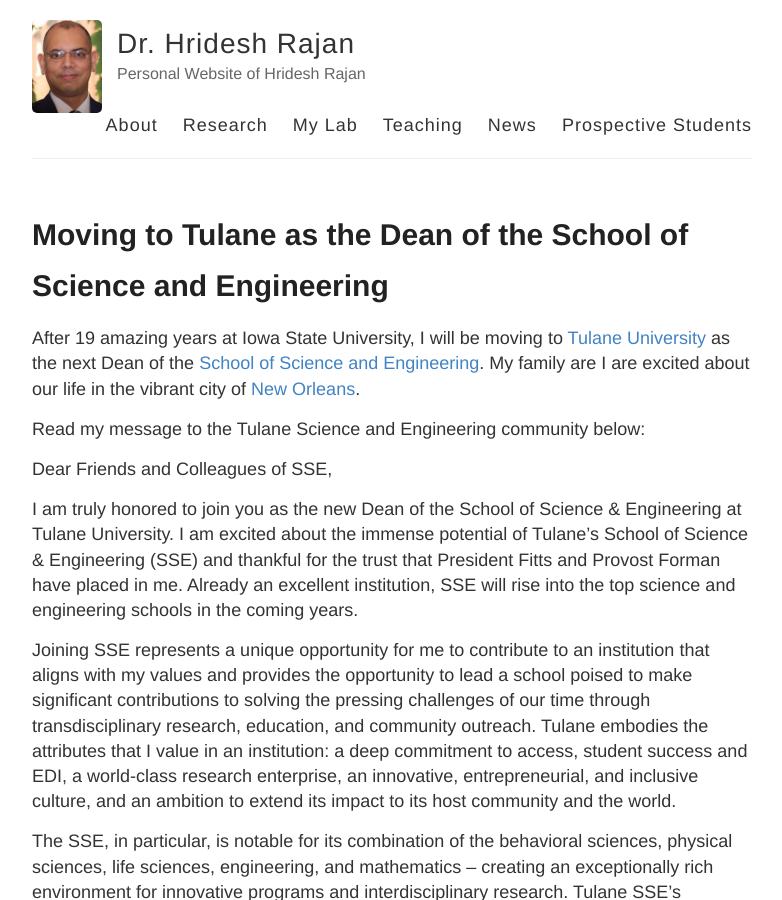
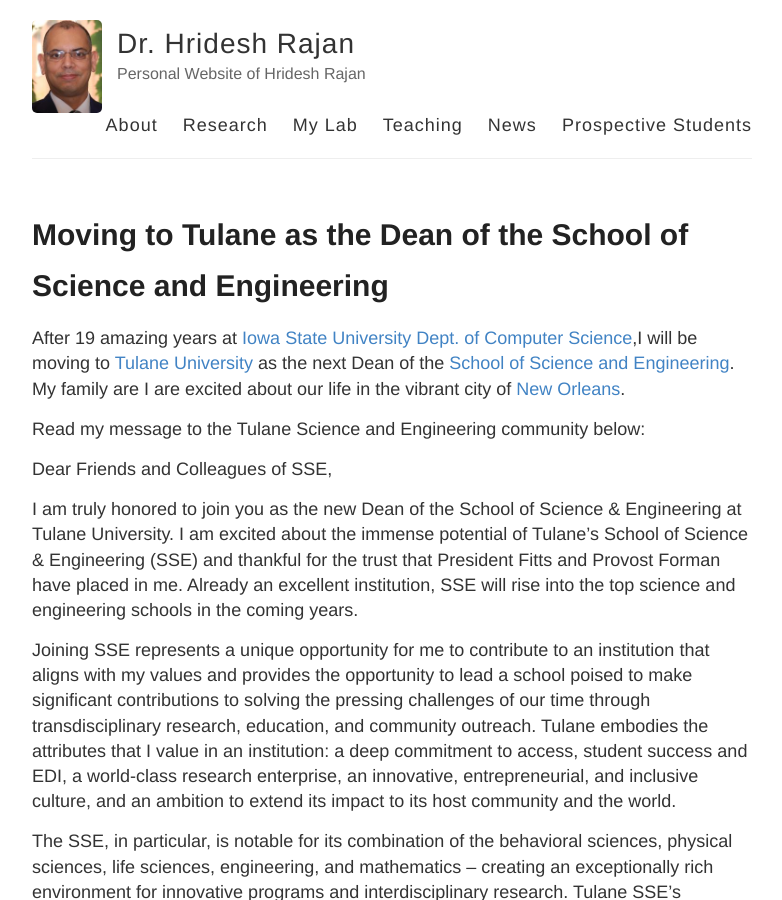
Before and after one commit to hridesh/hridesh.github.io, a Jekyll site: the page built from _posts/2024-07-01-tulane-move.md, in a window 1280 px wide and 900 px high. Shown: the whole window, without its empty margins (248-1030 px from the left). Built offline with Jekyll 4.4.1, drawn with Linux system fonts in a browser that asks for light colours; our own code applies the rules of GitHub Pages for plain Markdown files.

Commit message:
adding Tulane news

```diff
--- a/_posts/2024-07-01-tulane-move.md
+++ b/_posts/2024-07-01-tulane-move.md
@@ -4,8 +4,8 @@
 - {title: Papers, link: "" }
 ---
 
-After 19 amazing years at Iowa State University, I will be moving to
-[Tulane University](https://iastate.edu)
+After 19 amazing years at [Iowa State University Dept. of Computer Science](https://www.cs.iastate.edu),I will be moving to
+[Tulane University](https://tulane.edu)
 as the next Dean of the [School of Science and Engineering](https://sse.tulane.edu).
 My family are I are excited about our life in the vibrant city of
 [New Orleans](https://en.wikipedia.org/wiki/New_Orleans).
```
